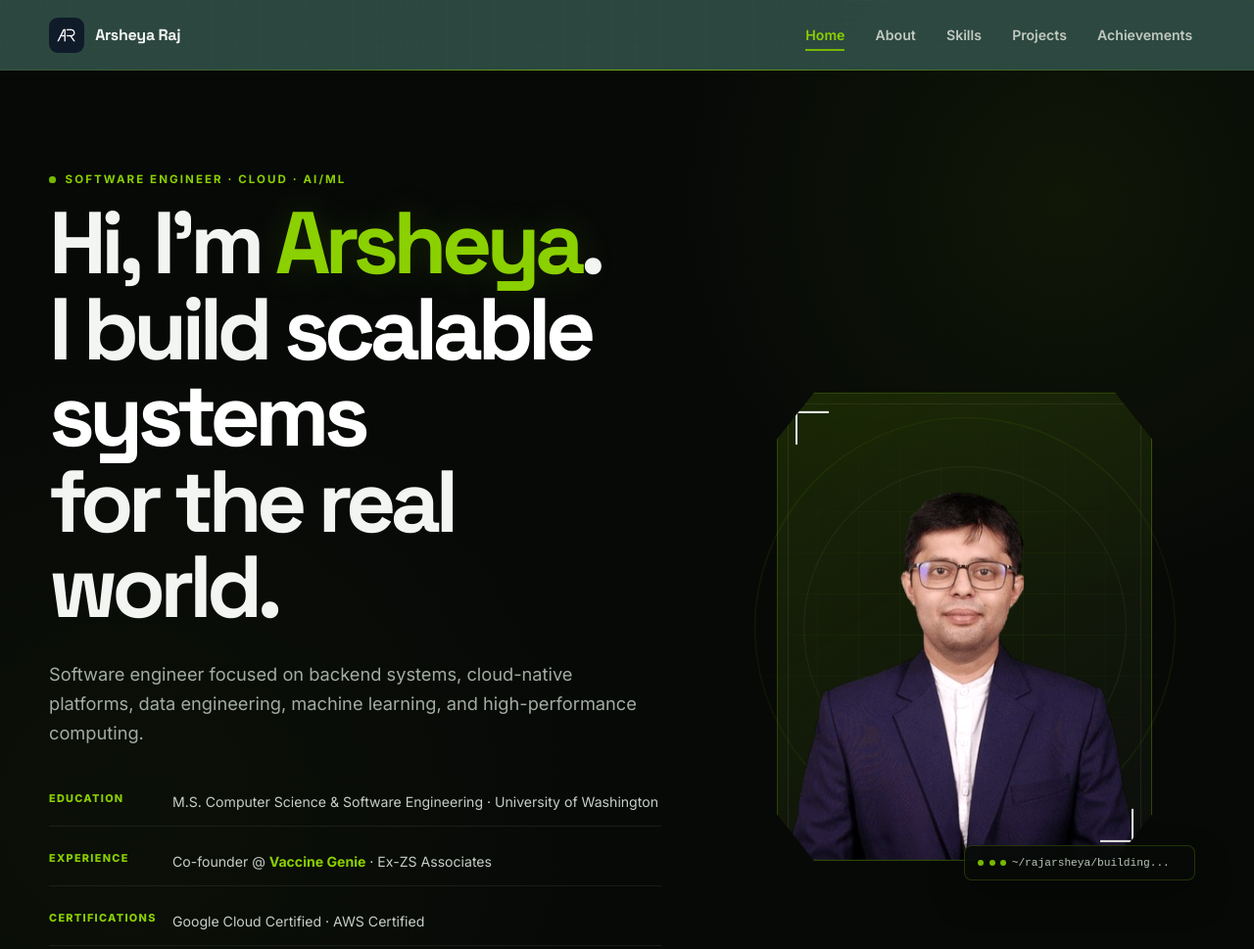
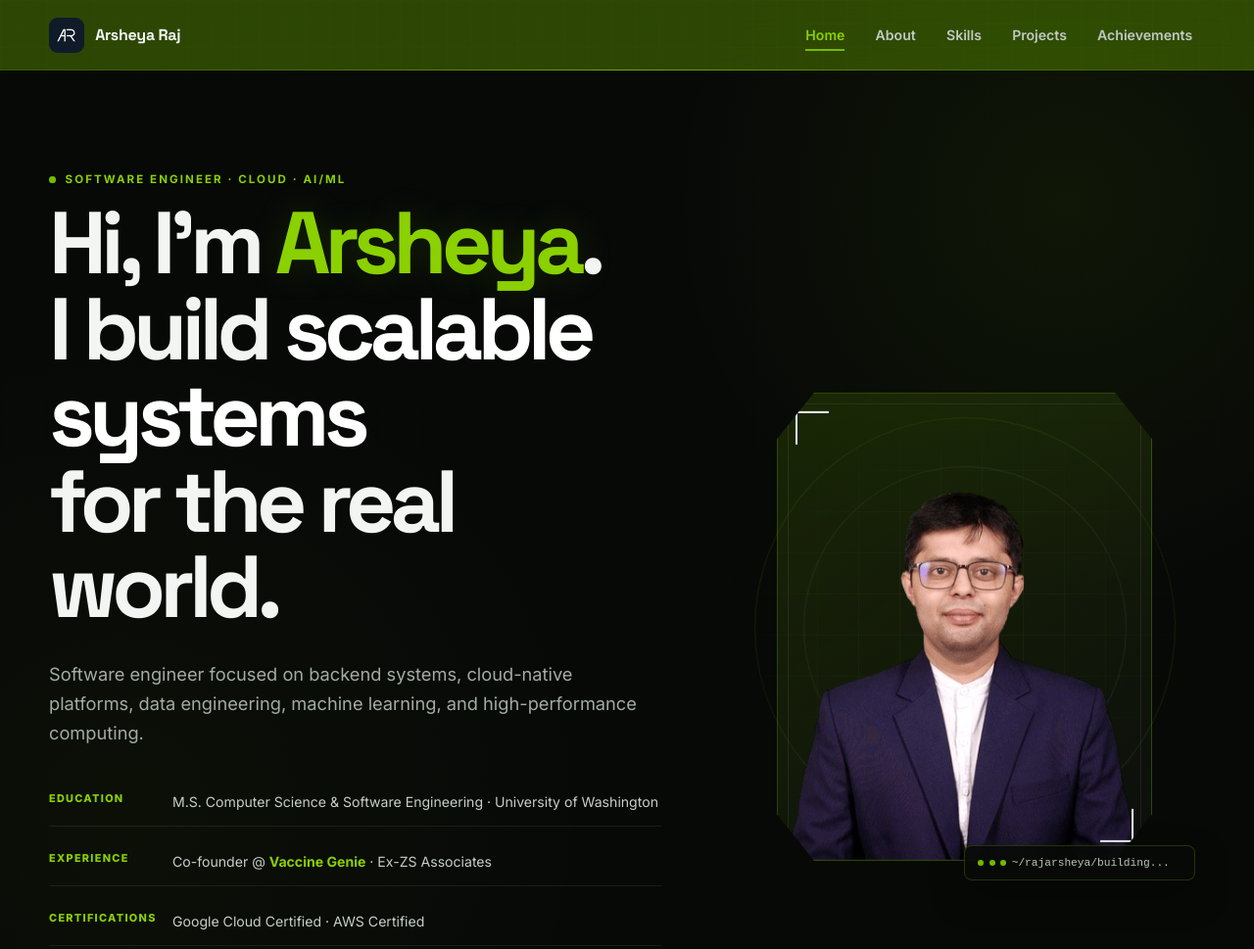
Before and after one commit to rajarsheya/rajarsheya.github.io, a plain HTML site: page index.html in a window 1280 px wide. Shown: the top 969 px of the page at 98% size. Drawn offline with nearby package versions, Linux system fonts and the light colour scheme.

Commit message:
changed the navbar

```diff
--- a/assets/css/styles.css
+++ b/assets/css/styles.css
@@ -170,7 +170,7 @@ img {
   background:
       linear-gradient(rgba(118, 185, 0, .025) 1px, transparent 1px),
       linear-gradient(90deg, rgba(118, 185, 0, .025) 1px, transparent 1px),
-      rgba(48, 78, 70, 0.92);
+      rgba(118, 185, 0, 0.35);
   background-size: 24px 24px;
   border-bottom: 1px solid rgba(118, 185, 0, .13);
   backdrop-filter: blur(18px) saturate(130%);
```
